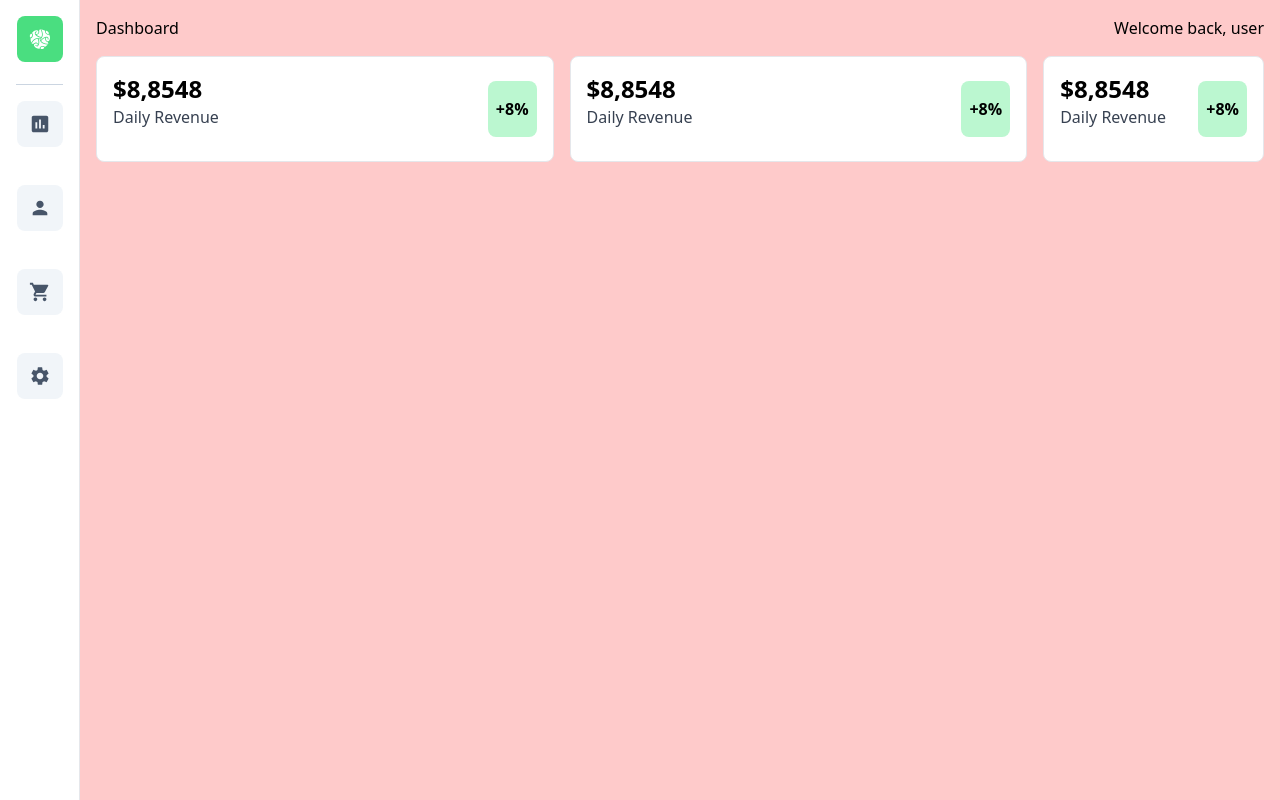
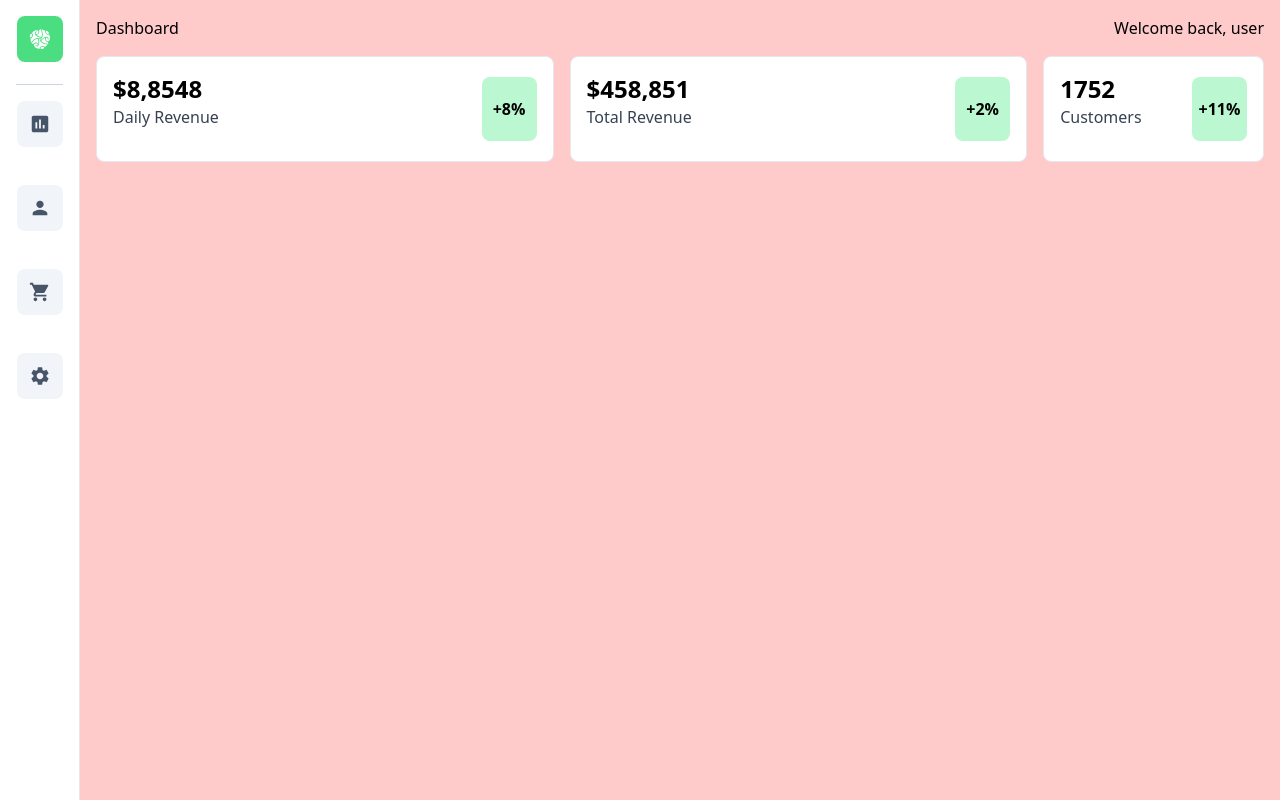
Before and after one commit to Guccifer808/dashboard-nextjs, a Next.js app: page / in a window 1280 px wide. Built offline with nearby package versions, Linux system fonts and the light colour scheme.

Commit message:
TopCards componend edits

```diff
--- a/components/TopCards.jsx
+++ b/components/TopCards.jsx
@@ -8,26 +8,26 @@
           <p className="text-2xl font-bold">$8,8548</p>
           <p className="text-gray-700">Daily Revenue</p>
         </div>
-        <p className="my-2 flex items-center justify-center rounded-lg bg-green-200 p-2 font-semibold">
+        <p className="my-1 flex min-w-[55px] items-center justify-center rounded-lg bg-green-200 p-2 font-semibold">
           <span>+8%</span>
         </p>
       </div>
       <div className="col-span-1 flex w-full justify-between rounded-lg border bg-white p-4 lg:col-span-2">
         <div className="flex w-full flex-col pb-4">
-          <p className="text-2xl font-bold">$8,8548</p>
-          <p className="text-gray-700">Daily Revenue</p>
+          <p className="text-2xl font-bold">$458,851</p>
+          <p className="text-gray-700">Total Revenue</p>
         </div>
-        <p className="my-2 flex items-center justify-center rounded-lg bg-green-200 p-2 font-semibold">
-          <span>+8%</span>
+        <p className="my-1 flex min-w-[55px] items-center justify-center rounded-lg bg-green-200 p-2 font-semibold">
+          <span>+2%</span>
         </p>
       </div>
       <div className="flex w-full justify-between rounded-lg border bg-white p-4">
         <div className="flex w-full flex-col pb-4">
-          <p className="text-2xl font-bold">$8,8548</p>
-          <p className="text-gray-700">Daily Revenue</p>
+          <p className="text-2xl font-bold">1752</p>
+          <p className="text-gray-700">Customers</p>
         </div>
-        <p className="my-2 flex items-center justify-center rounded-lg bg-green-200 p-2 font-semibold">
-          <span>+8%</span>
+        <p className="my-1 flex min-w-[55px] items-center justify-center rounded-lg bg-green-200 p-2 font-semibold">
+          <span>+11%</span>
         </p>
       </div>
     </div>
```
